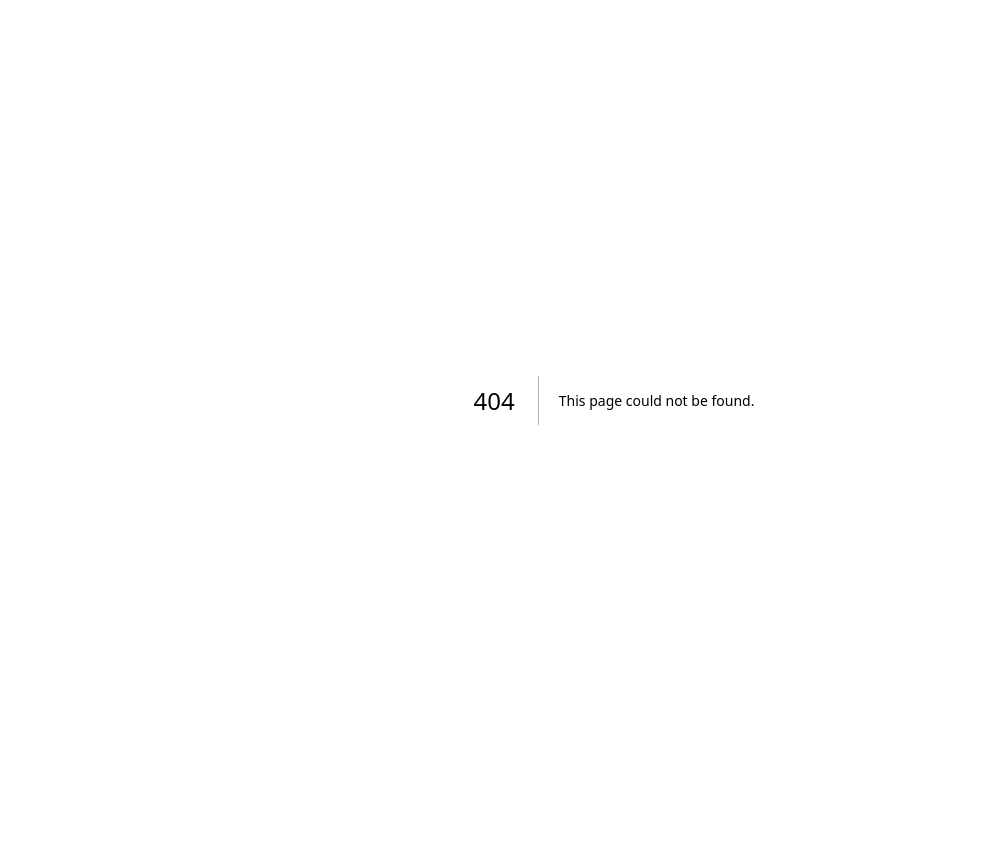
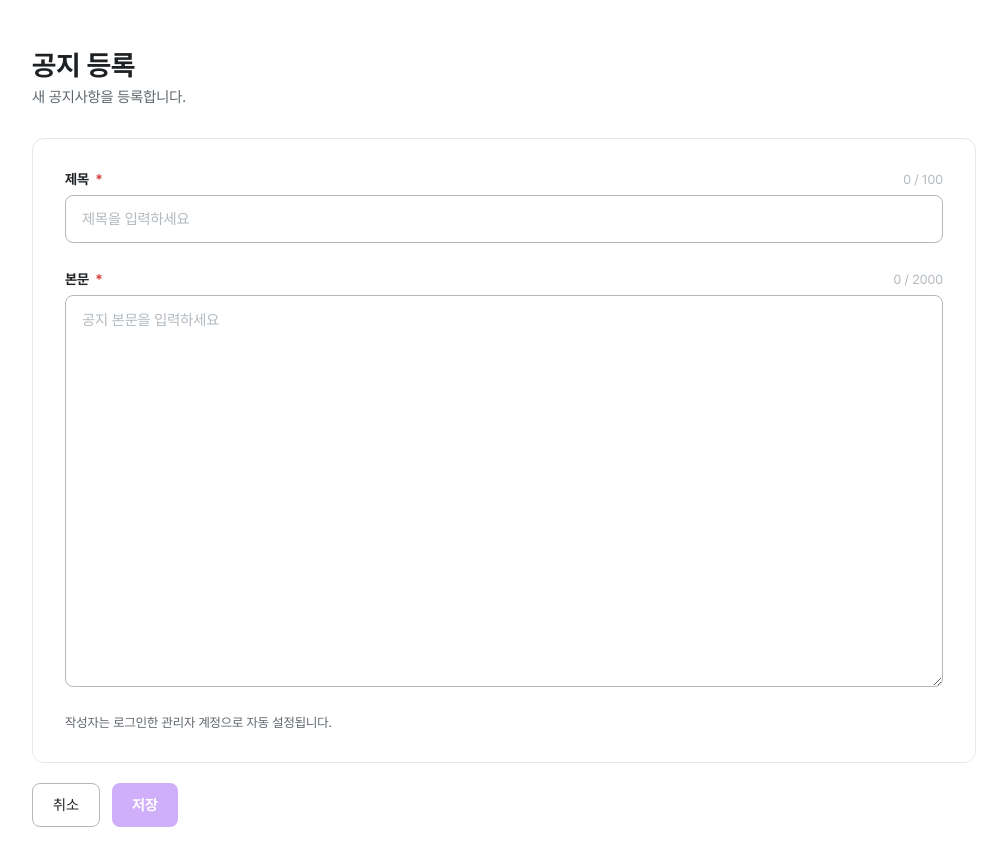
Before and after one commit to team-xquare/xquare-openapi-frontend, a Next.js app in the folder apps/admin/: page /notice/new in a window 1280 px wide. Before the commit this address had no page. Shown: the top 866 px of the page, without its empty margins (26-1033 px from the left). Before the commit the page ends 800 px from the top, so only its background shows below. Built offline with nearby package versions, Linux system fonts and the light colour scheme.

Commit message:
feat: admin 공지 등록, 수정 화면 퍼블리싱

```diff
--- /dev/null
+++ b/apps/admin/src/app/notice/new/page.tsx
@@ -0,0 +1,5 @@
+import { NoticeForm } from "../notice-form";
+
+export default function NoticeNewPage() {
+  return <NoticeForm />;
+}
--- /dev/null
+++ b/apps/admin/src/app/notice/notice-form.tsx
@@ -0,0 +1,167 @@
+"use client";
+
+import { useId, useLayoutEffect, useState, type FormEvent } from "react";
+import { useRouter } from "next/navigation";
+import {
+  NOTICE_CONTENT_MAX_LENGTH,
+  NOTICE_TITLE_MAX_LENGTH,
+  type Notice,
+} from "../notice-content";
+import { DeleteNoticeModal } from "./delete-notice-modal";
+import {
+  ActionGroup,
+  ContentTextarea,
+  DangerOutlineButton,
+  FieldCount,
+  FieldLabel,
+  FieldLabelRow,
+  FormActions,
+  FormCard,
+  FormField,
+  FormNote,
+  NoticeFormBox,
+  NoticePage,
+  PageDescription,
+  PageHead,
+  PageHeading,
+  PageTitle,
+  PrimaryButton,
+  RequiredMark,
+  SecondaryButton,
+  TitleInput,
+} from "./page-style";
+
+// 등록과 수정이 같은 폼을 씀. notice가 있으면 수정 화면
+export function NoticeForm({ notice }: { notice?: Notice }) {
+  const router = useRouter();
+  const id = useId();
+  const initialTitle = notice?.title ?? "";
+  const initialContent = notice?.content ?? "";
+  const [title, setTitle] = useState(initialTitle);
+  const [content, setContent] = useState(initialContent);
+  const [isDeleteOpen, setIsDeleteOpen] = useState(false);
+
+  // 앞뒤 공백만 바꾼 것은 바뀐 내용으로 보지 않음
+  const isChanged =
+    title.trim() !== initialTitle.trim() ||
+    content.trim() !== initialContent.trim();
+  const canSave = title.trim() !== "" && content.trim() !== "" && isChanged;
+
+  // 다른 페이지로 이동해도 화면이 숨겨진 채 상태가 남으므로,
+  // 다시 들어오면 처음 값으로 보이도록 숨겨질 때 초기화
+  useLayoutEffect(() => {
+    return () => {
+      setTitle(initialTitle);
+      setContent(initialContent);
+      setIsDeleteOpen(false);
+    };
+  }, [initialTitle, initialContent]);
+
+  const goToList = () => router.push("/notice");
+
+  const handleSubmit = (event: FormEvent<HTMLFormElement>) => {
+    event.preventDefault();
+    if (!canSave) return;
+
+    // 공지 저장 API 연동 전이라 목록으로만 이동
+    goToList();
+  };
+
+  return (
+    <NoticePage>
+      <PageHead>
+        <PageHeading>
+          <PageTitle>{notice ? "공지 수정" : "공지 등록"}</PageTitle>
+          <PageDescription>
+            {notice
+              ? `${notice.title} · ${notice.author} 작성`
+              : "새 공지사항을 등록합니다."}
+          </PageDescription>
+        </PageHeading>
+      </PageHead>
+
+      <NoticeFormBox onSubmit={handleSubmit}>
+        <FormCard>
+          <FormField>
+            <FieldLabelRow>
+              <FieldLabel htmlFor={`${id}-title`}>
+                제목<RequiredMark aria-hidden="true">*</RequiredMark>
+              </FieldLabel>
+              <FieldCount id={`${id}-title-count`}>
+                {title.length} / {NOTICE_TITLE_MAX_LENGTH}
+              </FieldCount>
+            </FieldLabelRow>
+            <TitleInput
+              id={`${id}-title`}
+              aria-describedby={`${id}-title-count`}
+              value={title}
+              placeholder="제목을 입력하세요"
+              maxLength={NOTICE_TITLE_MAX_LENGTH}
+              required
+              onChange={(event) => setTitle(event.target.value)}
+            />
+          </FormField>
+
+          <FormField>
+            <FieldLabelRow>
+              <FieldLabel htmlFor={`${id}-content`}>
+                본문<RequiredMark aria-hidden="true">*</RequiredMark>
+              </FieldLabel>
+              <FieldCount id={`${id}-content-count`}>
+                {content.length} / {NOTICE_CONTENT_MAX_LENGTH}
+              </FieldCount>
+            </FieldLabelRow>
+            <ContentTextarea
+              id={`${id}-content`}
+              aria-describedby={`${id}-content-count ${id}-note`}
+              value={content}
+              placeholder="공지 본문을 입력하세요"
+              maxLength={NOTICE_CONTENT_MAX_LENGTH}
+              required
+              onChange={(event) => setContent(event.target.value)}
+            />
+          </FormField>
+
+          <FormNote id={`${id}-note`}>
+            {notice ? (
+              <>
+                <p>작성자는 처음 작성한 사람으로 유지됩니다.</p>
+                <p>바꾼 내용이 없으면 저장 버튼이 눌리지 않습니다.</p>
+              </>
+            ) : (
+              <p>작성자는 로그인한 관리자 계정으로 자동 설정됩니다.</p>
+            )}
+          </FormNote>
+        </FormCard>
+
+        <FormActions>
+          {notice && (
+            <DangerOutlineButton
+              type="button"
+              onClick={() => setIsDeleteOpen(true)}
+            >
+              삭제
+            </DangerOutlineButton>
+          )}
+          <ActionGroup>
+            <SecondaryButton type="button" onClick={goToList}>
+              취소
+            </SecondaryButton>
+            <PrimaryButton type="submit" disabled={!canSave}>
+              저장
+            </PrimaryButton>
+          </ActionGroup>
+        </FormActions>
+      </NoticeFormBox>
+
+      {notice && isDeleteOpen && (
+        <DeleteNoticeModal
+          title={notice.title}
+          onClose={() => setIsDeleteOpen(false)}
+          // 공지 삭제 API 연동 전이라 목록으로만 이동
+          onConfirm={goToList}
+        />
+      )}
+    </NoticePage>
+  );
+}
```
Also changed, not shown: apps/admin/src/app/notice/[id]/edit/page.tsx (added, +33 -0 lines).
